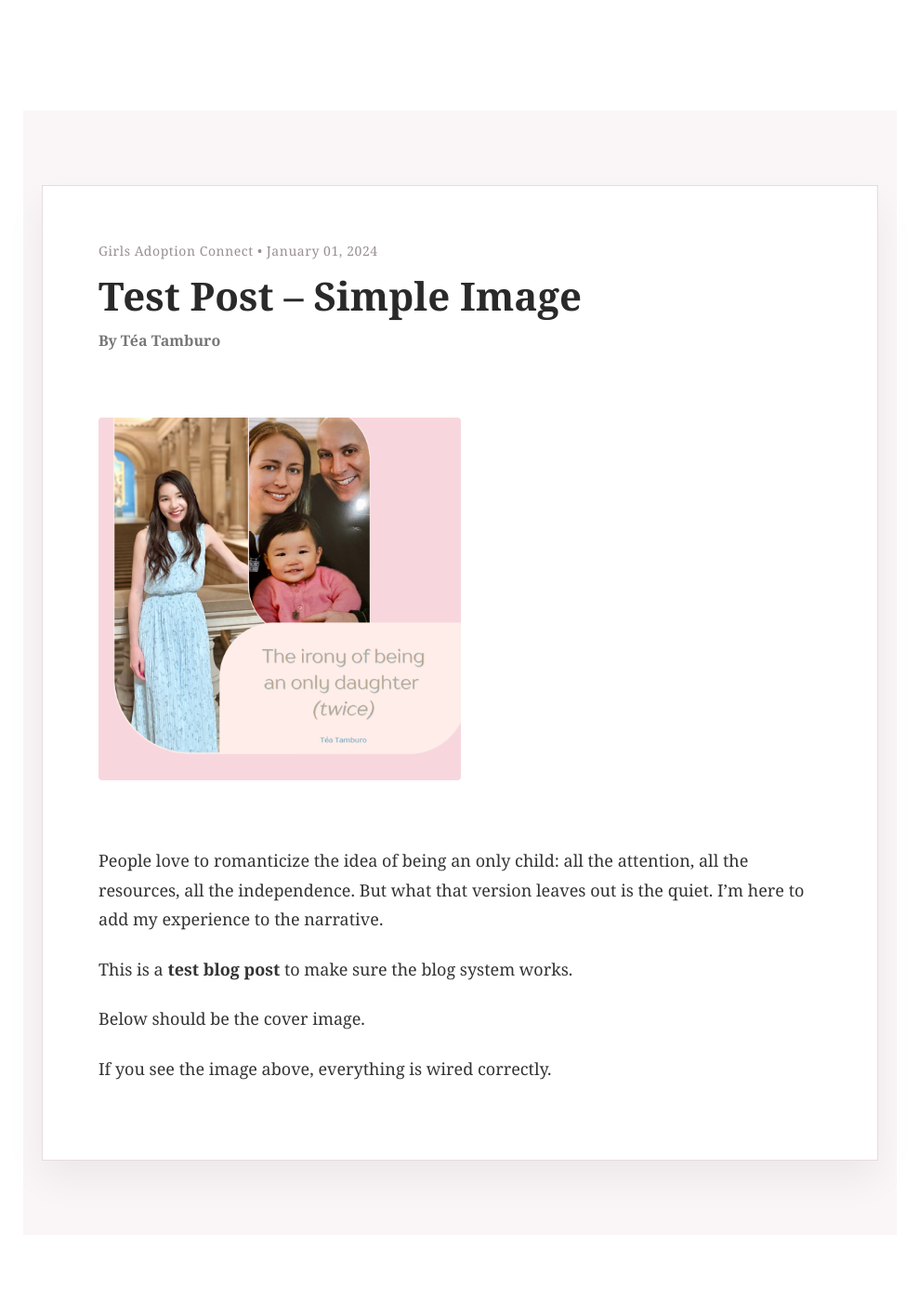
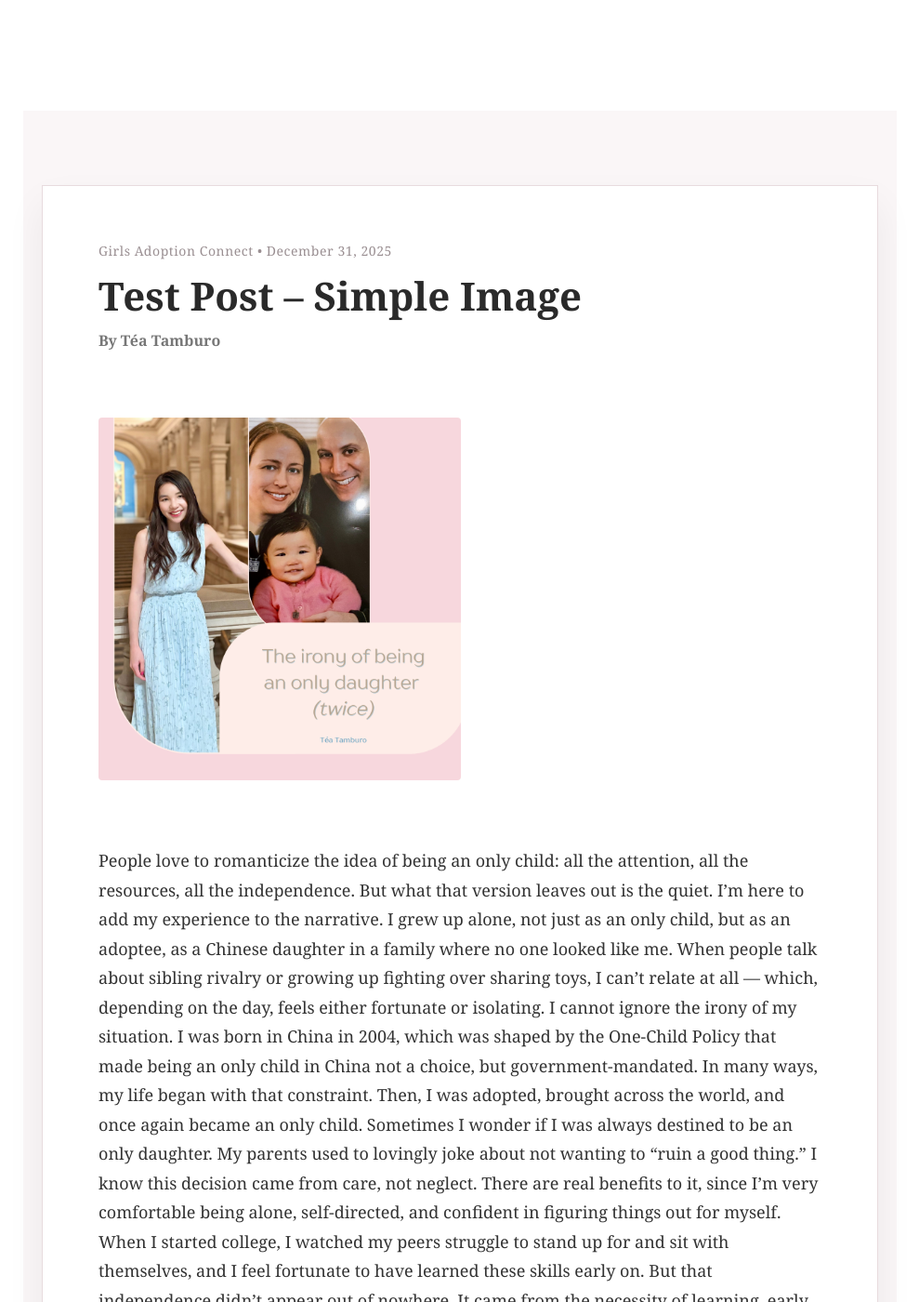
Before and after one commit to girlsadoptionconnect-tyt/girlsadoptionconnect, a Jekyll site: the page built from _posts/2024-01-01-test-simple.md, in a window 1280 px wide and 1400 px high, scrolled down 441 px. Shown: the whole window at 93% size, without its empty margins (145-1134 px from the left). Built offline with Jekyll 4.4.1, drawn with Linux system fonts in a browser that asks for light colours; some of the changed text lies outside the part shown.

Commit message:
Update 2024-01-01-test-simple.md

```diff
--- a/_posts/2024-01-01-test-simple.md
+++ b/_posts/2024-01-01-test-simple.md
@@ -1,15 +1,17 @@
 ---
 layout: post
 title: "Test Post – Simple Image"
-date: 2024-01-01
-category: Informative
+date: 2025-12-31
+category: Unpacking Our Adoption
 author: Téa Tamburo
 cover: /assets/posts/2024-01-01-test-simple/cover.jpg
 ---
 People love to romanticize the idea of being an only child: all the attention, all the resources, all the independence. But what that version leaves out is the quiet. I'm here to add my experience to the narrative.
-
-This is a **test blog post** to make sure the blog system works.
-
-Below should be the cover image.
-
-If you see the image above, everything is wired correctly.
+I grew up alone, not just as an only child, but as an adoptee, as a Chinese daughter in a family where no one looked like me. When people talk about sibling rivalry or growing up fighting over sharing toys, I can't relate at all — which, depending on the day, feels either fortunate or isolating.
+I cannot ignore the irony of my situation. I was born in China in 2004, which was shaped by the One-Child Policy that made being an only child in China not a choice, but government-mandated. In many ways, my life began with that constraint. Then, I was adopted, brought across the world, and once again became an only child. Sometimes I wonder if I was always destined to be an only daughter.
+My parents used to lovingly joke about not wanting to "ruin a good thing." I know this decision came from care, not neglect. There are real benefits to it, since I'm very comfortable being alone, self-directed, and confident in figuring things out for myself. When I started college, I watched my peers struggle to stand up for and sit with themselves, and I feel fortunate to have learned these skills early on. But that independence didn't appear out of nowhere. It came from the necessity of learning, early on, how to fill my own silence.
+Being an only child also meant that all of my parents' resources were concentrated. I received opportunities I would not have had otherwise — traveling the world since I was a toddler, private school education, sustained parental involvement in my growth — the kind of attention that allowed my interests to be invested in from a young age. One could say that what I missed out on by not having a sibling, I traded for my more self-focused upbringing.
+But what I’ve realized recently is that being an only child doesn't just shape your childhood; it rears its head differently in your future.
+Someday, I will be the only person making medical decisions for my parents. This is true for any only child. Many adoptees carry a deep fear of aging parents, a fear rooted in loss, instability, and the lived knowledge of how temporary family can be. For adoptees, we were given up by our birth parents, so the thought of losing our second set of parents carries a weight that's hard to articulate. That fear compounds when you know you will someday bear it alone. There's no sibling to split the weight. No one will remember the same vacations, the same holidays, the same versions of my parents. Luckily for me, my dad is a photographer and has documented pretty much my whole childhood in videos and photos.
+I'm also the only person who could carry on my family's name — or be the one who ends it. I have no cousins with my surname. I'm an only daughter. As a woman who may or may not take her husband's name someday, my lineage narrows to a single point, and whether it continues or disappears rests quietly on my shoulders. It's not something many would ever say aloud.
+I don't write this for sympathy. As this year comes to a close, with my 21st birthday last month and realizing I'm now over halfway through college, I've been thinking about how my story as an adoptee and as a daughter converge. I hope my honesty about these unspoken topics will feel relatable, maybe to another only child or another adoptee, or maybe just someone who can recognize the irony and the quiet, hidden humor in how our lives sometimes come full circle.
```
